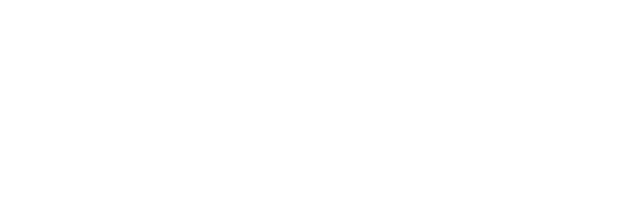
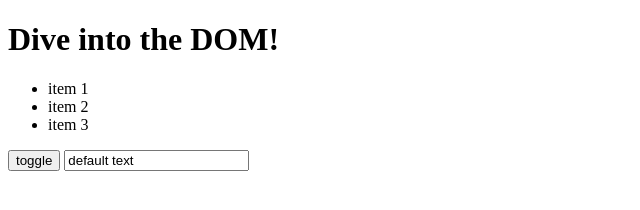
Before and after one commit to mg5566/JavaScript-The-Complete-Guide, a plain HTML site: page 7-DOM/index.html in a window 1280 px wide. Shown: the whole page, without its empty margins (0-640 px from the left). Drawn offline with Linux system fonts and the light colour scheme.

Commit message:
todays learn

```diff
--- a/7-DOM/app.js
+++ b/7-DOM/app.js
@@ -1,3 +1,4 @@
+/*
 window.alert(`this is window's alert`);
 
 const alert = () => {
@@ -5,3 +6,18 @@ const alert = () => {
 }
 
 alert();
+*/
+
+const section = document.querySelector('section');
+const button = document.querySelector('button');
+
+button.addEventListener('click', () => {
+  /*
+  if (section.className === 'red-bg vis') {
+    section.className = 'invis';
+  } else {
+    section.className = 'red-bg vis';
+  }
+  */
+  section.classList.toggle('vis');
+})
--- a/7-DOM/index.html
+++ b/7-DOM/index.html
@@ -6,9 +6,18 @@
         content="width=device-width, user-scalable=no, initial-scale=1.0, maximum-scale=1.0, minimum-scale=1.0">
   <meta http-equiv="X-UA-Compatible" content="ie=edge">
   <title>DOM Interaction</title>
-  <script src="app.js" defer></script>
+<!--  <script src="app.js" defer></script>-->
 </head>
 <body>
-
+  <header><h1 id="main-title">Dive into the DOM!</h1></header>
+  <section class>
+    <ul>
+      <li>item 1</li>
+      <li class="list-item">item 2</li>
+      <li class="list-item">item 3</li>
+    </ul>
+  </section>
+  <button>toggle</button>
+  <input type="text" value="default text"/>
 </body>
 </html>
```
